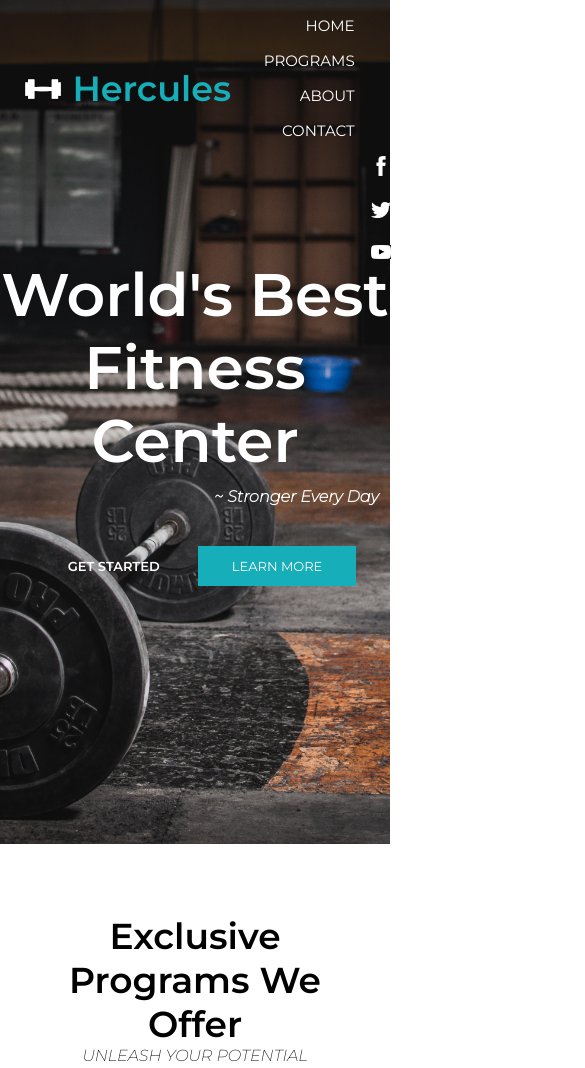
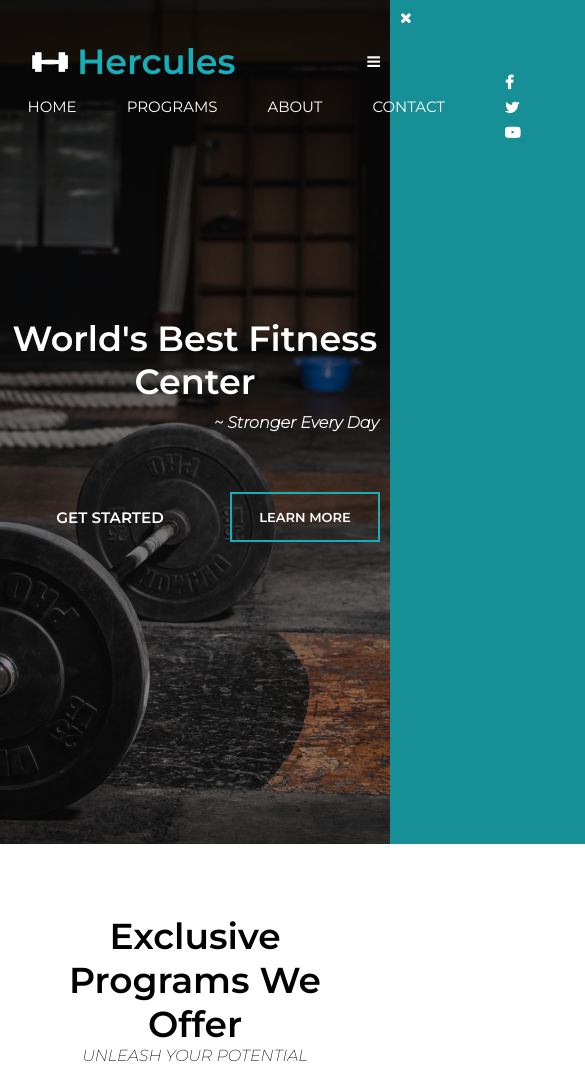
Before and after one commit to shakthi-keerthi/fitness-website, a plain HTML site: page index.html in a window 390 px wide. Shown: the top 1068 px of the page, 585 px wide, since content can reach past the window. Drawn offline with nearby package versions, Linux system fonts and the light colour scheme.

Commit message:
improved hover effects

```diff
--- a/css/style.css
+++ b/css/style.css
@@ -7,7 +7,7 @@
 .header {
     width: 100%;
     min-height: 100vh;
-    background-image: url('../images/bg.jpg');
+    background-image:linear-gradient(rgba(0, 0, 0, 0.535),rgba(0, 0, 0, 0.356)),url('../images/bg.jpg');
     background-size: cover;
     background-position: center;
     position: relative;
@@ -15,7 +15,8 @@
 
 .logo img {
     float: left;
-    margin-top: 2em;
+    margin-top: 3.15em;
+    padding-left: 30px;
     width: 40px;
 
 }
@@ -25,30 +26,36 @@
     left: 10px;
     color: rgb(21, 174, 185);
     font-size: 35px;
-    padding: 22px 0 0 22px;
+    padding: 40px 50px;
     margin-left: 27px;
 }
 
 nav {
     display: flex;
-    padding: 2% 6%;
+    flex-direction: row;
+    /*padding: 2% 6%; */
     justify-content: space-between;
     align-items: center;
+    width:100%;
 }
 
-nav img {
+/*nav img {
     width: 150px;
-}
+} */
+
 
 .navlinks {
     flex: 1;
     text-align: right;
-}
+
+}  */
 
 .navlinks ul li {
     list-style: none;
     display: inline-block;
-    padding: 8px 12px;
+    padding-top: 1em;
+    margin:0px 20px;
+    /* padding: 8px 12px; */
     position: relative;
 }
 
@@ -60,13 +67,55 @@ nav img {
 
 .navlinks ul li a:hover {
     color: rgb(21, 174, 185);
+    transition: 0.8s;
 }
 
+.navlinks ul li::after{
+    content:'';
+    height:2px;
+    width:0%;
+    background: rgb(21, 174, 185);
+    margin:auto;
+    display: block;
+    /* position:absolute;
+    left:0;
+    bottom:-6px;
+    transition: 0.5s; */
+}
 
-.icon img {
+.navlinks ul li:hover::after{
+    width:100%;
+    transition: width 0.35s linear;
+}
+
+/*.icon img {
     padding-left: 95%;
     margin-bottom: 1.3em;
     width: 20px;
+    cursor: pointer;
+} */
+
+#item{
+    display:flex;
+    flex-direction: row;
+    justify-content:end;
+    align-items:center;
+}
+
+#item li{
+    list-style: none;
+    padding-right: 50px;
+}
+
+#item .icon i{
+    color:white;
+    padding-right: 30px;
+    font-weight: bolder;
+}
+
+#item li a:hover, #item .icon i:hover{
+    color: rgb(21, 174, 185);
+    transition: 0.8s;
     cursor: pointer;
 }
 
@@ -81,6 +130,7 @@ nav img {
 }
 
 .textbox h1 {
+    padding-top: 1em;;
     font-size: 60px;
 }
 
@@ -101,6 +151,46 @@ nav img {
 
 }
 
+button{
+    width:200px;
+    padding: 15px;
+    text-align: center;
+    margin:20px 10px;
+    border-radius: 25px;
+    font-weight:bold;
+    font-size: 0.95em;
+    border:2px  rgb(21, 174, 185);
+    background: transparent;
+    color:white;
+    cursor: pointer;
+    position: relative;
+    overflow:hidden;
+}
+
+span{
+    background: rgb(21, 174, 185);
+    height: 100%;
+    width:0;
+    border-radius: 25px;
+    position:absolute;
+    left:0;
+    bottom: 0;
+    z-index: -1;
+    transition:0.5s
+}
+
+button:hover span{
+    width:100%;
+}
+
+button:hover{
+    border:none;
+    color: rgb(6, 52, 55);
+    font-weight: bolder;
+    transition: 1s;
+}
+
+/*
 .btn1 {
     display: inline-block;
     text-decoration: none;
@@ -112,28 +202,93 @@ nav img {
     background: transparent;
     position: relative;
     cursor: pointer;
-}
+} */
 
 .btn2 {
-    display: inline-block;
+    width:200px;
+    padding: 15px;
+    text-align: center;
+    margin:20px 10px;
+
+    font-weight:bold;
+    font-size: 13px;
+    border:2px solid rgb(21, 174, 185);
+    background: transparent;
+    color: white;
+    cursor: pointer;
+    position: relative;
+    overflow:hidden;
+    /*display: inline-block;
     text-decoration: none;
     color: white;
     padding: 12px 34px;
+    border-radius: 25px;
+    font-weight:bold;
     font-size: 13px;
-    background-color: rgb(21, 174, 185);
+    border:2px solid rgb(21, 174, 185);
     position: relative;
-    cursor: pointer;
+    cursor: pointer; */
 }
 
+/*
 .btn1:hover {
     color: rgb(21, 174, 185);
+} */
+
+.btn2:hover {
+    border: 2px solid white;
+    background: rgba(21, 174, 185, 0.473);
+    transition: 1.2s;
 }
 
-.btn2:hover {
-    border: 1px solid white;
-    background: rgba(21, 174, 185, 0.527);
-    transition: 1.2s;
+.buttons{
+    position:relative;
+    align-items: center;
+    display: flex;
+    flex-direction: row;
+    justify-content:center;
 }
+
+nav.fa{
+    display: none;
+}
+
+@media(max-width: 700px)
+{
+    .textbox h1 {
+        padding-top: 1em;
+        font-size: 35px;
+    }
+
+    .navlinks ul li {
+        display: block;
+    }
+    .navlinks {
+        position: absolute;
+        background-color: rgb(22, 143, 151);
+        height:100vh;
+        width:200px;
+        top:0;
+        right:-200px;
+        text-align: left;
+        z-index: 2;
+        transition:1s;
+    }
+
+    nav .fa{
+        display:block;
+        color:white;
+        margin: 10px;
+        font-size: 15px;
+        cursor:pointer;
+    }
+
+    .navlinks ul{
+        padding:30px;
+    }
+
+}
+
 
 .programs {
     padding-top: 70px;
@@ -301,6 +456,6 @@ h4 {
     background: #333;
     color: white;
     text-align: center;
-    padding: 20px;
+    padding: 40px;
     margin-top: 40px;
 }
--- a/index.html
+++ b/index.html
@@ -6,7 +6,14 @@
     <meta http-equiv="X-UA-Compatible" content="IE=edge">
     <meta name="viewport" content="width=device-width, initial-scale=1.0">
 
+    <link rel="stylesheet" href="https://stackpath.bootstrapcdn.com/font-awesome/4.7.0/css/font-awesome.min.css">
     <link rel="stylesheet" href="css/style.css">
+    <!--<link rel="stylesheet" href="https://cdn.jsdelivr.net/npm/bootstrap@4.5.3/dist/css/bootstrap.min.css" integrity="sha384-TX8t27EcRE3e/ihU7zmQxVncDAy5uIKz4rEkgIXeMed4M0jlfIDPvg6uqKI2xXr2" crossorigin="anonymous">
+    -->
+    <script src="https://code.jquery.com/jquery-3.5.1.slim.min.js" integrity="sha384-DfXdz2htPH0lsSSs5nCTpuj/zy4C+OGpamoFVy38MVBnE+IbbVYUew+OrCXaRkfj" crossorigin="anonymous"></script>
+    <script src="https://cdn.jsdelivr.net/npm/popper.js@1.16.1/dist/umd/popper.min.js" integrity="sha384-9/reFTGAW83EW2RDu2S0VKaIzap3H66lZH81PoYlFhbGU+6BZp6G7niu735Sk7lN" crossorigin="anonymous"></script>
+    <script src="https://cdn.jsdelivr.net/npm/bootstrap@4.5.3/dist/js/bootstrap.min.js" integrity="sha384-w1Q4orYjBQndcko6MimVbzY0tgp4pWB4lZ7lr30WKz0vr/aWKhXdBNmNb5D92v7s" crossorigin="anonymous"></script>
+
     <link rel="preconnect" href="https://fonts.googleapis.com">
     <link rel="preconnect" href="https://fonts.gstatic.com" crossorigin>
     <link href="https://fonts.googleapis.com/css2?family=Montserrat:ital,wght@0,200;0,400;0,600;1,200&display=swap"
@@ -23,31 +30,52 @@
                 <h1>Hercules</h1>
             </div>
 
-            <div class="navlinks">
-                <ul>
+            <div class="navlinks" id="navlinks">
+                <i class="fa fa-times"onclick="hidemenu()"></i>
+
+
+                <ul id="item">
                     <li><a href="">HOME</a></li>
                     <li><a href="#programs">PROGRAMS</a></li>
                     <li><a href="#about">ABOUT</a></li>
                     <li><a href="#contact">CONTACT</a></li>
-                </ul>
+                <!--</ul>
             </div>
-        </nav>
+            <i class="fa fa-bars"onclick="showmenu()"></i> -->
 
-        <div class="icon">
+        <!-- </nav> -->
+
+        <!-- <div class="icon">
             <img src="images/fb.png"></a>
             <img src="images/tw.png"></a>
             <img src="images/yt.png"></a>
+        </div>  -->
+
+        <div class="icon">
+            <i class="fa fa-facebook"></i>
+            <i class="fa fa-twitter"></i>
+            <i class="fa fa-youtube-play"></i>
         </div>
+            </div>
+        </ul>
+        <i class="fa fa-bars"onclick="showmenu()"></i>
+    </nav>
+
+
     </section>
 
     <div class="textbox">
         <h1>World's Best Fitness Center</h1>
         <h4><em>~ Stronger Every Day</em></h4>
 
-        <a href="#contact" class="btn1">GET STARTED</a>
-        <a href="#about" class="btn2">LEARN MORE</a>
-
+        <div class="buttons">
+        <div>
+        <!--<a href="#contact" --> <button type="btn1"><span></span>GET STARTED</button></a>
+        </div>
+        <!--<a href="#about" --> <div class="btn2"><span></span>LEARN MORE</button></a>
+        </div>
     </div>
+</div>
 
     <!--programs-->
     <section id="programs" class="programs">
@@ -82,7 +110,7 @@
             <h4>Get your FREE membership for upto 60 days</h4>
             <p>Looking to get fit and healthy? Our world-class gym has everything you<br>need to get started on your
                 fitness journey. With personalized workout plans,<br>nutrition advice, and top-of-the-line equipment,
-                we've got you covered!"</p>
+                we've got you covered!</p>
             <a href="#contact" class="btn3"><b>Become a Member today<b></a>
         </div>
 
@@ -111,13 +139,14 @@
         <p>Thank you for considering Hercules Gym for your fitness needs. We look forward to helping you achieve your
             goals and become the best version of yourself.</p>
 
-        <div class="images">
+        <!--<div class="images">
             <a href="images/boxing.jpg">
                 <img src="images/boxing.jpg" width="550px"></a>
 
             <a href="images/workout.jpg">
                 <img src="images/workout.jpg" width="550px"></a>
-        </div>
+        </div> -->
+
         <div id="contact"></div>
     </div>
 
@@ -150,6 +179,20 @@
         <p>Copyright &copy;2023 Hercules</p>
     </footer>
 
+
+ <!-- JS for toggle menu-->
+<script>
+    var navlinks=document.getElementById("navlinks");
+    function showmenu(){
+        navlinks.style.right="0";
+    }
+    function hidemenu(){
+        navlinks.style.right="-200px";
+    }
+</script>
+
+
+
 </body>
 
 </html>
```
